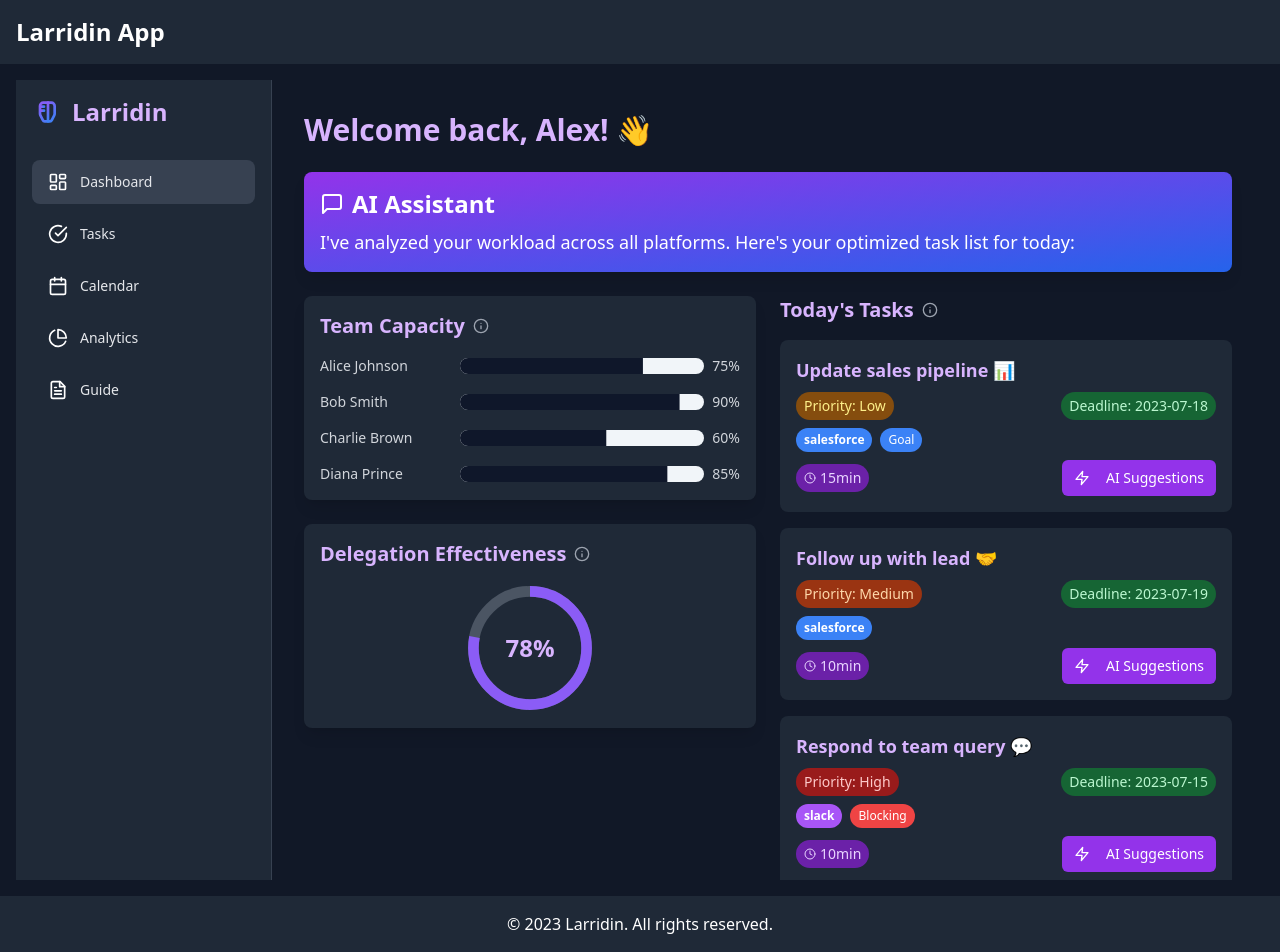
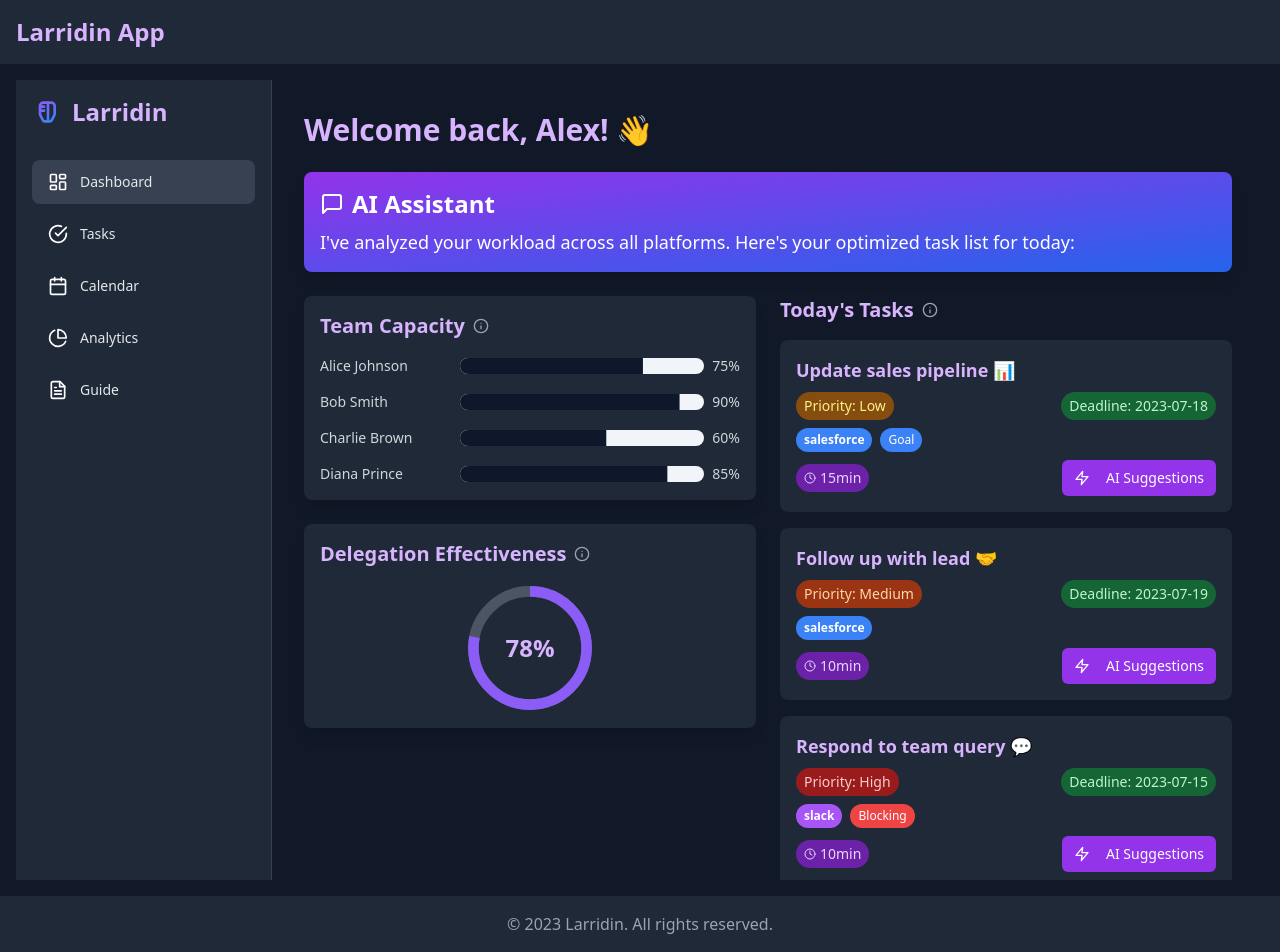
Before and after one commit to madcham/larridin-mc-test, a Next.js app: page / in a window 1280 px wide. Built offline with nearby package versions, Linux system fonts and the light colour scheme.

Commit message:
modified  _app.tsx

```diff
--- a/pages/_app.tsx
+++ b/pages/_app.tsx
@@ -6,26 +6,42 @@ function MyApp({ Component, pageProps }: AppProps) {
   const [isStylesLoaded, setIsStylesLoaded] = useState(false)
 
   useEffect(() => {
+    // Set a timeout to ensure the app renders even if styles don't load
+    const timeoutId = setTimeout(() => {
+      setIsStylesLoaded(true)
+    }, 2000)
+
     // Check if styles are loaded
     const styleSheets = document.styleSheets
     if (styleSheets.length > 0) {
       setIsStylesLoaded(true)
+      clearTimeout(timeoutId)
     }
+
+    // Cleanup function
+    return () => clearTimeout(timeoutId)
   }, [])
 
   if (!isStylesLoaded) {
-    return <div className="flex h-screen items-center justify-center bg-gray-900 text-white">Loading styles...</div>
+    return (
+      <div className="flex h-screen items-center justify-center bg-gray-900 text-white">
+        <div className="text-center">
+          <div className="animate-spin rounded-full h-12 w-12 border-t-2 border-b-2 border-purple-500 mx-auto mb-4"></div>
+          <p className="text-lg font-semibold text-purple-300">Loading Larridin...</p>
+        </div>
+      </div>
+    )
   }
 
   return (
     <div className="min-h-screen bg-gray-900 text-white">
       <header className="bg-gray-800 p-4">
-        <h1 className="text-2xl font-bold">Larridin App</h1>
+        <h1 className="text-2xl font-bold text-purple-300">Larridin App</h1>
       </header>
       <main className="p-4">
         <Component {...pageProps} />
       </main>
-      <footer className="bg-gray-800 p-4 text-center">
+      <footer className="bg-gray-800 p-4 text-center text-gray-400">
         <p>&copy; 2023 Larridin. All rights reserved.</p>
       </footer>
     </div>
```
